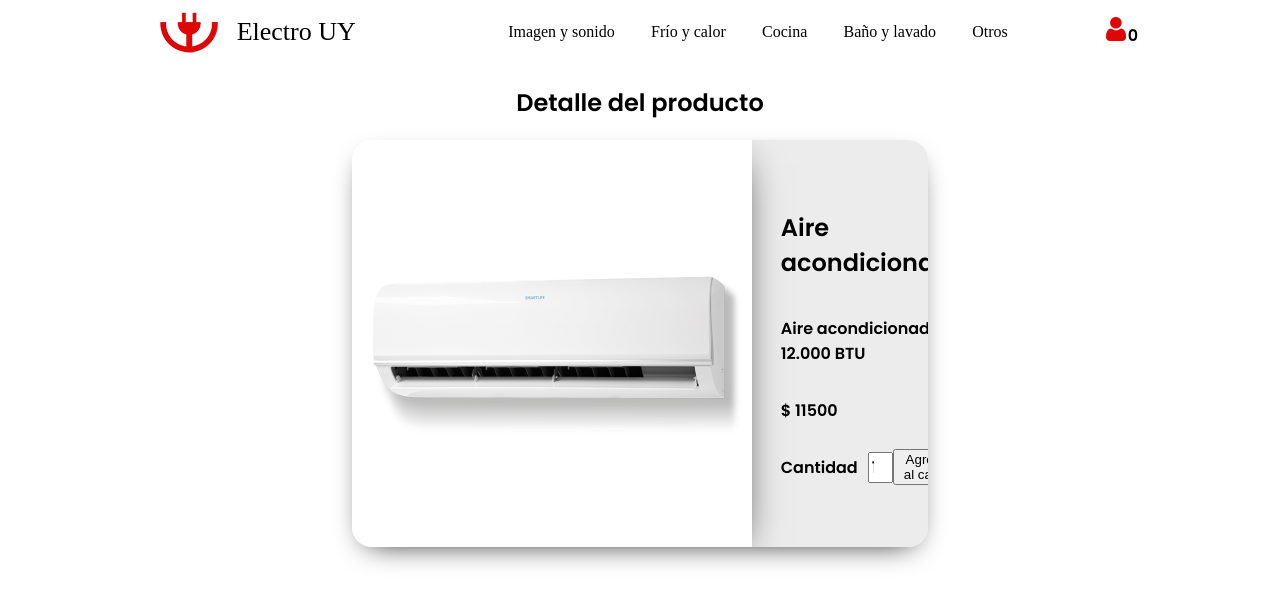
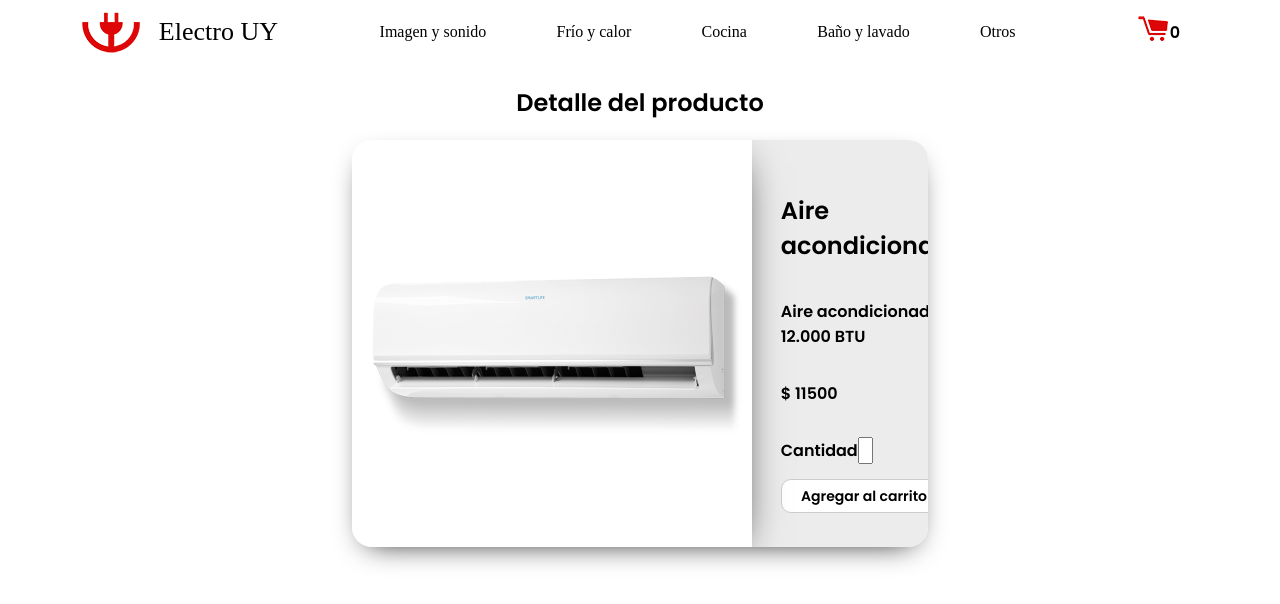
Before and after one commit to ValentinRomero22/CODER-ElectroUy_React, a React (Create React App) app: page /detalle/1 in a window 1280 px wide. Shown: the top 604 px of the page. Built offline with nearby package versions, Linux system fonts and the light colour scheme; a web font is replaced by a local one.

Commit message:
productos-duplicados y widget

```diff
--- a/src/App.js
+++ b/src/App.js
@@ -14,7 +14,7 @@ function App() {
             <Route path='/' element={ <ItemListContainer titulo='Listado de productos'/> }/>
             <Route path='/categoria/:categoria' element={ <ItemListContainer titulo='Listado de productos'/> }/>
             <Route path='/detalle/:id' element={ <ItemDetailContainer /> }/>
-            <Route path='/cart' element={<h1>Carrito de compras</h1>} />
+            <Route path='/cart' element={<h2>Carrito de compras</h2>} />
           </Routes>
         </BrowserRouter>
       </CarritoProvider>
--- a/src/components/buttons/BasketButton.js
+++ /dev/null
@@ -1,7 +0,0 @@
-const BasketButton = () =>{
-    return(
-        <button className="botonAgregar">Agregar al carrito</button>
-    )
-}
-
-export default BasketButton
--- a/src/components/buttons/DetailButton.js
+++ b/src/components/buttons/DetailButton.js
@@ -1,6 +1,6 @@
 const DetailButton = () =>{
     return(
-        <button className="botonDetalle">Ver detalle</button>
+        <button className="boton">Ver detalle</button>
     )
 }
 
--- a/src/components/counter/Counter.js
+++ b/src/components/counter/Counter.js
@@ -10,9 +10,11 @@ const Counter = ({onAdd, stock, inicial = 1}) =>{
 
     return(
         <div className='contador'>
-            <p>Cantidad</p>
-            <input type='number' value={cantidad} onChange={handleChange}></input>
-            <div>
+            <div className="contador-cantidad">
+                <p>Cantidad</p>
+                <input type='number' value={cantidad} onChange={handleChange}></input>
+            </div>
+            <div className="contador">
                 <button className="boton" onClick={() => onAdd(cantidad)}>Agregar al carrito</button>
             </div>
        </div>
--- a/src/components/itemDetail/ItemDetail.js
+++ b/src/components/itemDetail/ItemDetail.js
@@ -1,6 +1,5 @@
 import { useContext, useState } from "react"
 import { Link } from "react-router-dom"
-import BasketButton from "../buttons/BasketButton"
 import Counter from "../counter/Counter"
 import CarritoProvider from "../../context/CarritoContext"
 
@@ -29,7 +28,7 @@ const ItemDetail = ({ id, nombre, precio, descripcion, imagen, stock }) =>{
                         {
                             cantidadAgregada === 0
                             ? <Counter onAdd={handleAgregar} stock={stock}/>
-                            : <Link to='/cart'>Terminar compra</Link>
+                            : <Link to='/cart' className="boton-terminar">Terminar compra</Link>
                         }
                     </div>
                 </div>
--- a/src/components/navbar/navbar.js
+++ b/src/components/navbar/navbar.js
@@ -21,7 +21,6 @@ const Navbar = () => {
             <li>
               <a href="#">Imagen y sonido</a>
               <ul className="menu-vertical">
-                {/* <NavLink className={({ isActive }) => isActive ? 'claseActivo' : 'claseNoActivo'} to='/categoria/televisores'>Televisores</NavLink> */}
                 <Link to='/categoria/televisores'>Televisores</Link>
                 <Link to='/categoria/audio'>Audio</Link>
               </ul>
--- a/src/components/widgetCart/WidgetCart.js
+++ b/src/components/widgetCart/WidgetCart.js
@@ -1,14 +1,16 @@
 import { useContext } from 'react';
 import CarritoContext from '../../context/CarritoContext';
-import usuario from '../../img/usuario.png'
+import carrito from '../../img/carrito.png'
+import { Link } from 'react-router-dom';
 
 const WidgetCart = () =>{
     const { /* obtenerCantidadDeProductos */ cantidadTotal } = useContext(CarritoContext)
     /* const cantidadTotal = obtenerCantidadDeProductos() */
 
     return(
-        <div>
-            <a href="#"><img src={usuario} alt="Usuario"></img></a>
+        <div className='widget-carrito'>
+            <Link to='/cart'><img src={carrito} alt="Usuario"></img></Link>
+            {/* <a href="#"><img src={usuario} alt="Usuario"></img></a> */}
             {cantidadTotal}
         </div>
     )
--- a/src/context/CarritoContext.js
+++ b/src/context/CarritoContext.js
@@ -20,20 +20,15 @@ export const CarritoProvider = ({ children }) =>{
         if(!carrito.some(p => p.id === producto.id)){
             setcarrito([...carrito, producto])
         }
+        else{
+            const prod = carrito.find(p => p.id === producto.id)
+            prod.cantidad += producto.cantidad
+            setcarrito([...carrito])
+        }
     }
 
-    /* const obtenerCantidadDeProductos = () =>{
-        let cantidadTotal = 0
-
-        carrito.forEach(p =>{
-            cantidadTotal += p.cantidad
-        })
-
-        return cantidadTotal
-    } */
-
     return(
-        <CarritoContext.Provider value={{carrito, agregarItem, cantidadTotal/* obtenerCantidadDeProductos */}}>
+        <CarritoContext.Provider value={{carrito, agregarItem, cantidadTotal}}>
             { children }
         </CarritoContext.Provider>
     )
--- a/src/sass/_botones.scss
+++ b/src/sass/_botones.scss
@@ -1,12 +1,13 @@
-.botonDetalle{
+.boton{
     width: 90%;
     margin: 0px 0px;
     padding: 3% 0%;
     font-family: $fuente;
     background-color: $color-blanco;
     color: $color-negro;
-    border: 1px solid $color-borde-claro;
+    border: 1px solid $color-borde-oscuro;
     border-radius: 10px;
+    font-size: 14px;
 
     &:hover{
         background-color: $color-principal;
@@ -15,19 +16,22 @@
     }
 }
 
-.botonAgregar{
+.boton-terminar{
     width: 90%;
     margin: 0px 0px;
     padding: 3% 0%;
     font-family: $fuente;
     background-color: $color-blanco;
     color: $color-negro;
-    border: 1px solid $color-borde-claro;
+    border: 1px solid $color-borde-oscuro;
     border-radius: 10px;
+    font-size: 14px;
+    text-align: center;
+    text-decoration: none;
 
     &:hover{
-        background-color: $color-principal;
+        background-color: $color-negro;
         color: $color-blanco;
-        border: 1px solid $color-principal;
+        border: 1px solid $color-negro;
     }
 }
--- a/src/sass/_contador.scss
+++ b/src/sass/_contador.scss
@@ -1,12 +1,18 @@
 .contador{
     display: flex;
-    align-items: center;
+    flex-direction: column;
 
-    input{
-        width: 15%;
-        height: max-content;
-        margin-left: 10px;
-        font-family: $fuente;
-        font-size: 16px;
+    .contador-cantidad{
+        display: flex;
+        justify-content: space-between;
+        align-items: center;
+        height: auto;
+        width: 50%;
+
+        input{
+            width: 30%;
+            font-family: $fuente;
+            font-size: 14px;
+        };
     }
 }
--- a/src/sass/_navbar.scss
+++ b/src/sass/_navbar.scss
@@ -35,12 +35,13 @@ header{
 
     nav{
         z-index: 100;
-        width: 50%;
+        width: 70%;
 
         .menu-horizontal{
             display: flex;
             justify-content: space-around;
             list-style: none;
+            padding: 0px 50px;
 
             li{
                 &:hover {
@@ -52,7 +53,7 @@ header{
 
                 a{
                     display: block;
-                    padding: 0px 10px;
+                    padding: 0px 20px;
                     text-decoration: none;
                     color: $color-negro;
 
@@ -69,26 +70,33 @@ header{
             list-style: none;
             background-color: $color-blanco;
             padding: 0px;
+            box-shadow: 0px 0px 15px -10px;
 
             li{
 
                 a{
                     display: block;
                     text-decoration: none;
+                    padding: 20px;
                 }
             }
         }
     }
 
     .cart{
+        display: flex;
+        align-items: center;
+        justify-content: center;
+        width: 10%;
         border: 0px;
         font-family: $fuente;
         font-size: 16px;
     }
 
-    /* .user{
-        width: 5%;
+    .widget-carrito{
+        width: 40%;
         display: flex;
-        justify-content: center;
-    } */
+        align-items: center;
+        justify-content: space-evenly;
+    }
 }
```
Also changed, not shown: src/img/carrito.png (added), src/img/usuario.png (deleted).
